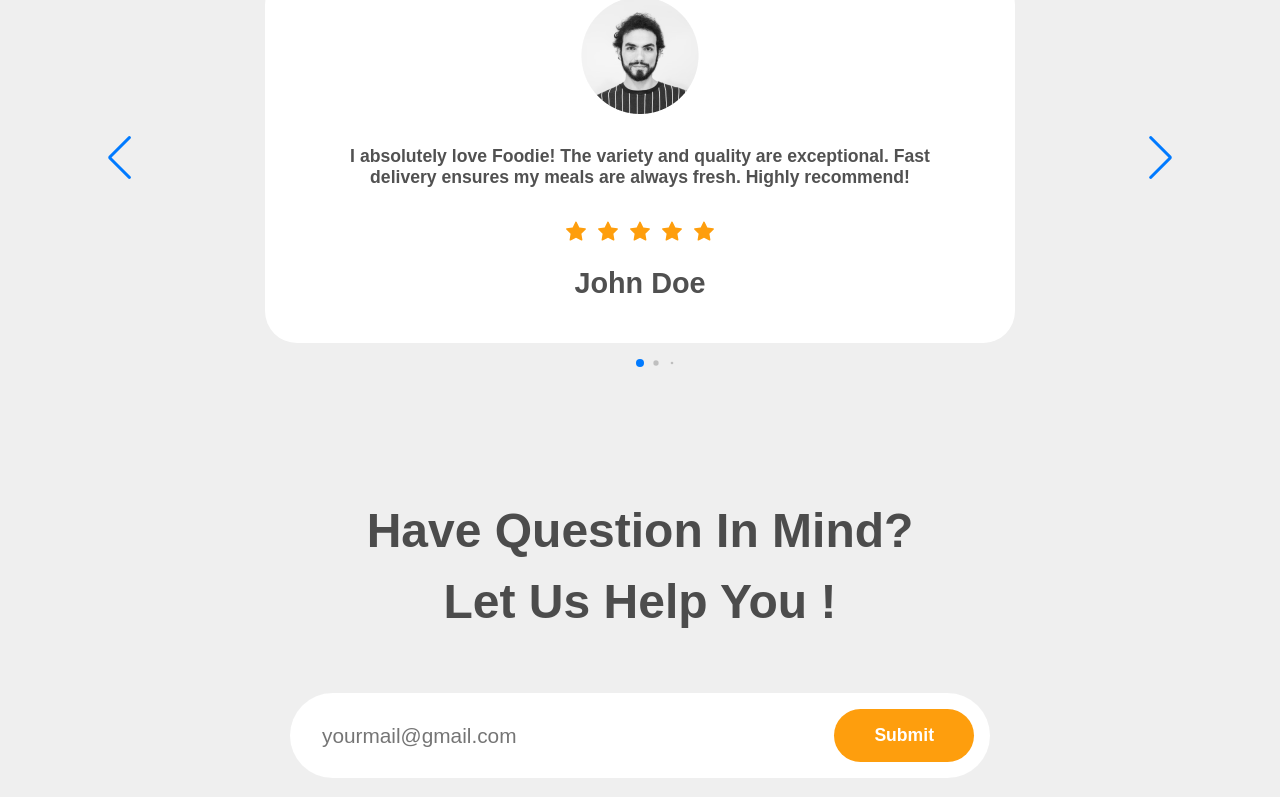
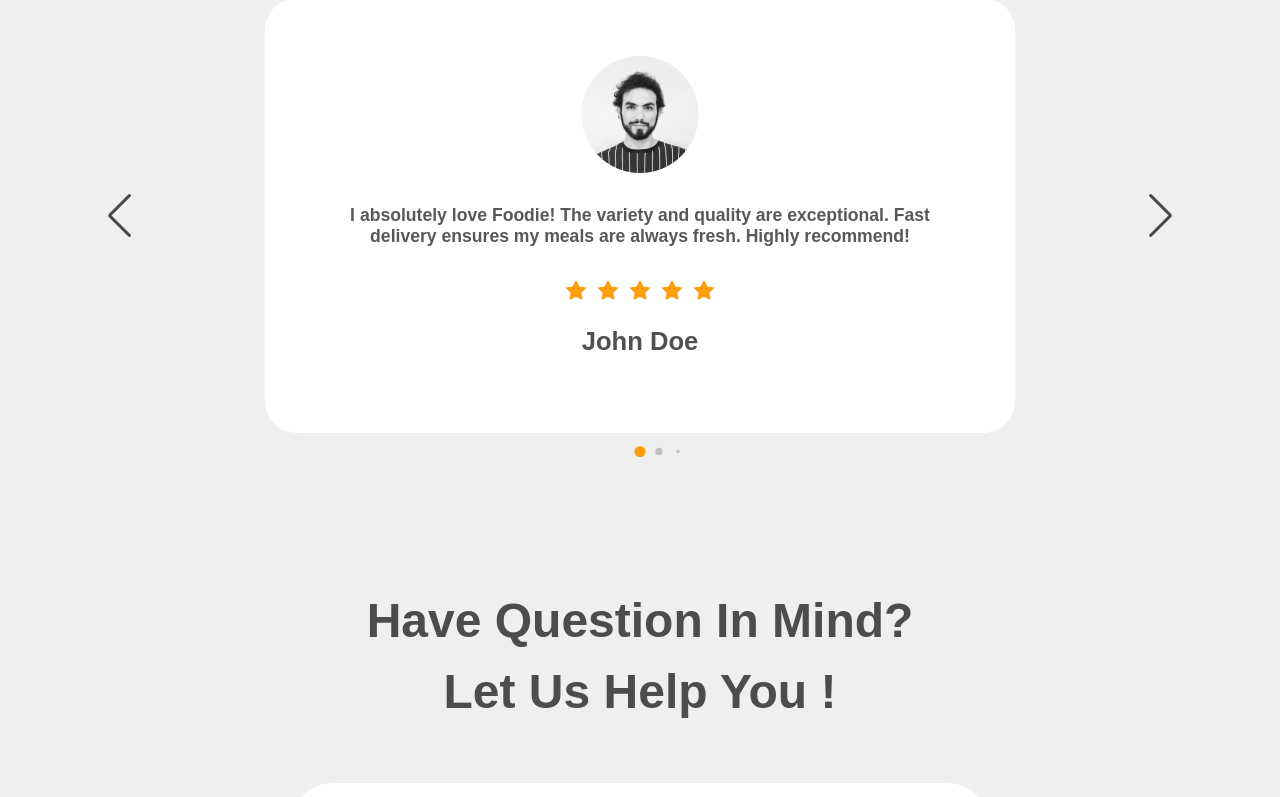
Before and after one commit to ClementMadiot/Web_Design_Foodie_React, a React (Create React App) app: page / in a window 1280 px wide. Shown: the part 2740-3537 px from the top of the page. Built offline with nearby package versions, Linux system fonts and the light colour scheme.

Commit message:
style swipper comtact + update contact

```diff
--- a/src/App.css
+++ b/src/App.css
@@ -1,3 +1,16 @@
+:root {
+  --bg-body: #efefef;
+  --title-dark: #4c4c4c;
+  --subtitle-dark: #505050;
+  --text-dark: #6a6a6a;
+  --light-dark: #585858;
+  --primary-orange: #fe9e0d;
+  --second-orange: #e48f0f;
+  --primary-white: #ffffff;
+  --secondary-btn: rgb(234, 234, 234);
+  --display-btn: #484848;
+}
+
 * {
   margin: 0;
   padding: 0;
@@ -21,7 +34,7 @@ body {
   overflow-x: hidden;
 }
 body {
-  background-color: #efefef;
+  background-color: var(--bg-body);
 }
 section {
   margin-bottom: 8rem;
@@ -37,31 +50,28 @@ a {
 }
 h1,
 h2 {
-  font-size: 3rem;
-  color: #4c4c4c;
+  font-size: 2rem;
+  color: var(--title-dark);
   max-width: 600px;
 }
-h1 {
-  font-size: 3.2rem;
-}
+
 h3 {
   font-weight: 700;
-  color: #fe9e0d;
+  color: var(--primary-orange);
   font-size: 1.3rem;
   margin-bottom: 1rem;
 }
 h4 {
   text-align: center;
   font-weight: 700;
-  font-size: 1.8rem;
-  color: #505050;
+  font-size: 1.6rem;
+  color: var(--subtitle-dark);
   margin: 1.2rem 0rem;
-  min-width: 350px;
 }
 p {
   font-size: clamp(1rem, 3vw, 1.5rem);
   max-width: 500px;
-  color: #6a6a6a;
+  color: var(--text-dark);
   margin: 1.5rem 0rem;
 }
 button {
@@ -73,10 +83,10 @@ button {
   font-weight: 600;
   transition: 0.2s;
   padding: 1rem;
-  background-color: white;
+  background-color: var(--primary-white);
 }
 button:hover {
-  background-color: rgb(234, 234, 234);
+  background-color: var(--secondary-btn);
 }
 svg {
   font-size: 1.5rem;
@@ -92,6 +102,11 @@ svg {
   padding-bottom: 4px;
 }
 
+.swiper-button-prev,
+.swiper-button-next {
+  color: var(--display-btn) !important;
+  display: none !important;
+}
 
 /* General class  */
 .secondary-btn {
@@ -99,11 +114,11 @@ svg {
   align-items: center;
   justify-content: center;
   padding: 1rem 2.5rem;
-  background-color: #fe9e0d;
-  color: white;
+  background-color: var(--primary-orange);
+  color: var(--primary-white);
 }
 .secondary-btn:hover {
-  background-color: #e48f0f;
+  background-color: var(--second-orange);
 }
 .secondary-btn svg {
   margin-left: 0.75rem;
@@ -144,6 +159,7 @@ header {
   right: -170px;
   z-index: -2;
   max-width: 700px;
+  display: none;
 }
 .home-text {
   display: flex;
@@ -173,6 +189,7 @@ header {
   position: absolute;
   left: -150px;
   z-index: -2;
+  display: none;
 }
 .about-img {
   display: flex;
@@ -200,7 +217,7 @@ header {
   font-size: 1.1rem;
   font-weight: 600;
   background-color: transparent;
-  color: #484848;
+  color: var(--display-btn);
   transition: 0.2s;
   cursor: pointer;
 }
@@ -236,8 +253,8 @@ header {
   padding: 1rem 2rem;
   margin: 1rem 2rem;
   border-radius: 1rem;
-  background-color: white;
-  color: #505050;
+  background-color: var(--primary-white);
+  color: var(--subtitle-dark);
 }
 .work-card-info img {
   width: 141px;
@@ -250,32 +267,31 @@ header {
   font-size: 1.1rem;
   line-height: 1.4rem;
   flex: 1;
+  color: var(--light-dark);
 }
 /*** Testimonial  ***/
 .testimonial-card {
-  margin-top: 2rem;
-  background-color: white;
-  padding: 1.5rem 2rem;
   display: flex;
   align-items: center;
   justify-content: center;
-  max-width: 750px;
-  border-radius: 2rem;
   flex-direction: column;
   text-align: center;
-}
-.testimonial-card {
+  border-radius: 2rem;
+  background-color: var(--primary-white);
+  max-width: 260px;
+  padding: 1.5rem 0.8rem;
   margin: 2rem auto;
+  height: 435px;
 }
 .testimonial-card p {
   font-weight: 700;
-  color: #515151;
-  font-size: 1.1rem;
+  color: var(--light-dark);
+  font-size: 1rem;
   margin: 2rem 0rem;
 }
 .testimonials-stars-container svg {
   margin: 0rem 0.25rem;
-  color: #fe9e0d;
+  color: var(--primary-orange);
 }
 /*** Contact  ***/
 .contact-section {
@@ -288,26 +304,25 @@ header {
 .contact-section h2 {
   max-width: 900px;
   margin-bottom: 1rem;
-  font-size: 3rem;
 }
 form {
-  background-color: white;
-  max-width: 700px;
+  display: flex;
+  justify-content: center;
+  align-items: center;
+  flex-direction: column;
   width: 100%;
-  margin-top: 3rem;
-  display: flex;
-  align-items: center;
-  padding: 1rem;
-  border-radius: 5rem;
+  margin-top: 2rem;
 }
 form input {
-  flex: 1;
-  height: 100%;
+  outline: none;
+  text-align: center;
   border: none;
-  outline: none;
-  font-size: 1.3rem;
-  padding: 0.5rem 1rem;
+  border-radius: 1rem;
+  padding: 0.9rem 1.3rem;
+  font-size: 1.2rem;
+  margin-bottom: 1.6rem;
 }
+
 /*** Footer  ***/
 footer {
   display: flex;
@@ -327,7 +342,7 @@ footer {
 }
 .footer-icons svg {
   margin-right: 1.25rem;
-  color: #585858;
+  color: var(--light-dark);
 }
 /* footer left  */
 .footer-left-column {
@@ -342,16 +357,81 @@ footer {
 .footer-list span {
   margin: 0.25rem 0rem;
   font-weight: 600;
-  color: #4c4c4c;
+  color: var(--title-dark);
   cursor: pointer;
 }
 
 /*** RESPONSIVE  ***/
+@media (width > 480px) {
+  .testimonial-card {
+    max-width: 330px;
+    padding: 1.5rem 2rem;
+  }
+  .testimonial-card p {
+    font-size: 1.1rem;
+  }
+}
+@media (width > 480px) {
+  .home-banner-img,
+  .about-banner-img {
+    display: unset;
+  }
+  .about-banner-img {
+    left: -300px;
+  }
+}
 
+@media (width > 768px) {
+  .about-banner-img {
+    left: -260px;
+  }
+  form {
+    display: flex;
+    align-items: center;
+    flex-direction: row;
+    background-color: var(--primary-white);
+    max-width: 700px;
+    width: 100%;
+    margin-top: 3rem;
+    padding: 1rem;
+    border-radius: 3rem;
+  }
+  form input {
+    display: flex;
+    flex: 1;
+    height: 100%;
+    padding: 0.5rem 1rem;
+    max-width: 100%;
+    margin-bottom: unset;
+    text-align: left;
+    font-size: 1.4rem;
+  }
+}
+@media (width > 1000px) {
+  h1,
+  h2 {
+    font-size: 3rem;
+  }
+  h1 {
+    font-size: 3.2rem;
+  }
+  .testimonial-card {
+    margin-top: 2rem;
+    max-width: 750px;
+  }
+  .swiper-button-prev,
+  .swiper-button-next {
+    display: block !important;
+  }
+}
 @media (max-width: 1000px) {
   h1,
   h2 {
     font-size: 2.8rem;
+  }
+  h4 {
+    font-size: 1.5rem;
+    min-width: 350px;
   }
   .navbar-links-container a {
     margin-right: 1rem;
@@ -364,7 +444,7 @@ footer {
     max-width: 600px;
   }
 }
-@media (max-width: 800px) {
+@media (width < 800px) {
   .App {
     max-width: 95vw;
   }
@@ -407,9 +487,6 @@ footer {
     width: 100%;
     max-width: 400px;
   }
-  .about-banner-img {
-    left: -260px;
-  }
   .about-btn button {
     padding: 1rem 1.2rem;
   }
@@ -430,19 +507,7 @@ footer {
   .work-card-container {
     margin-top: 1rem;
   }
-  form {
-    padding: 0.5rem;
-    flex-direction: column;
-    justify-content: center;
-    align-items: center;
-    border-radius: 1rem;
-  }
-  form input {
-    font-size: 1rem;
-    max-width: 100%;
-    margin-bottom: 0.8rem;
-    text-align: center;
-  }
+
   footer {
     flex-direction: column;
   }
@@ -454,17 +519,3 @@ footer {
     margin: 1rem 0rem;
   }
 }
-@media (max-width: 600px) {
-  h1,
-  h2 {
-    font-size: 2.1rem;
-  }
-  h4 {
-    font-size: 1.6rem;
-    min-width: unset;
-  }
-  .home-banner-img,
-  .about-banner-img {
-    display: none;
-  }
-}
--- a/src/components/Contact.jsx
+++ b/src/components/Contact.jsx
@@ -4,7 +4,7 @@ const Contact = () => {
       <h2>Have Question In Mind?</h2>
       <h2>Let Us Help You !</h2>
       <form action="submit">
-        <input type="text" placeholder="yourmail@gmail.com" />
+        <input type="text" placeholder="mail@gmail.com" />
         <button className="secondary-btn">Submit</button>
       </form>
     </section>
--- a/src/components/SwiperCustomer.jsx
+++ b/src/components/SwiperCustomer.jsx
@@ -10,7 +10,7 @@ import { AiFillStar } from 'react-icons/ai'
 SwiperCore.use([Navigation, Pagination])
 
 export default function SwiperCustomer() {
-  const styleWHite = { color: '#6a6a6a' }
+  const styleWHite = { color: '#999999' }
 
   const testimonialArray = [
     {
@@ -55,15 +55,17 @@ export default function SwiperCustomer() {
   ]
 
   return (
-    <Swiper
+    <Swiper style={{
+      "--swiper-pagination-color": "#fe9e0d",
+      "--swiper-pagination-bullet-size": "11px",
+      "--swiper-pagination-bullet-horizontal-gap": "4px",
+      // "--swiper-pagination-bullet-inactive-color": "#999999",
+      // "--swiper-pagination-bullet-inactive-opacity": "1",
+    }}
+
       id="swiper"
       loop={true}
       slidesPerView={1}
-      // onReachEnd={() => {
-      //   console.log('reach end')
-      //   const tmp = testimonialArray.unshift()
-      //   testimonialArray.push(tmp)
-      // }}
       navigation
       pagination={{
         clickable: true,
```
